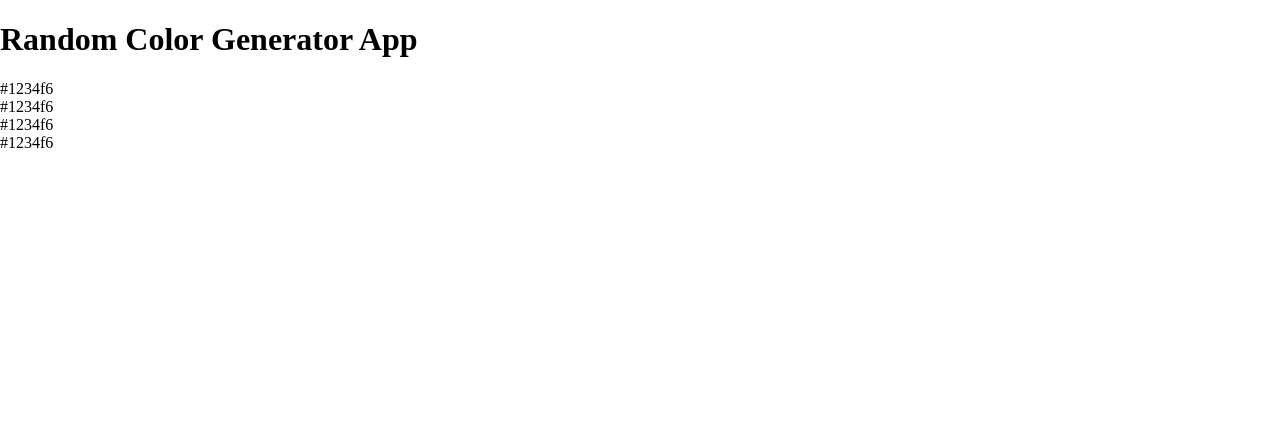
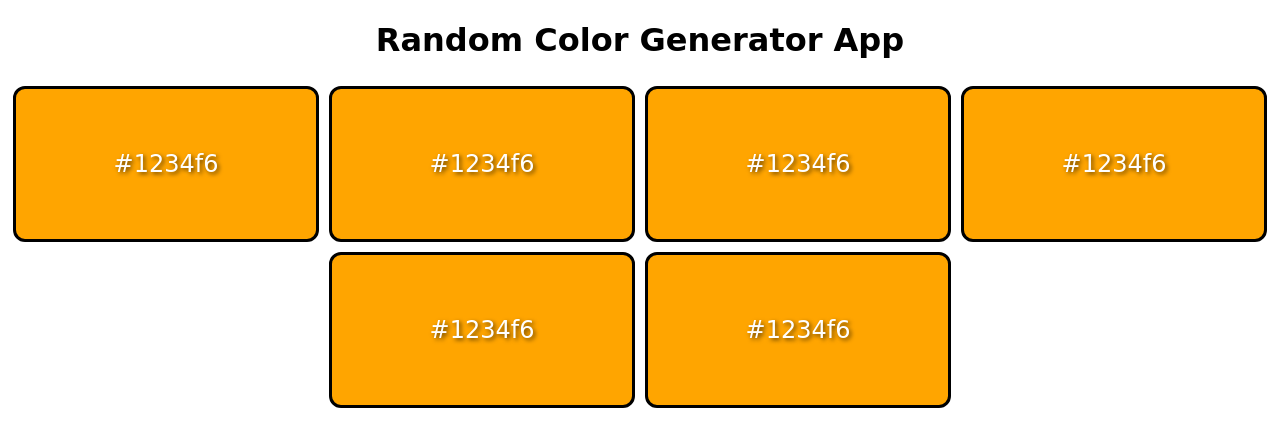
Before and after one commit to Sahil-4U/RandomColors, a plain HTML site: page index.html in a window 1280 px wide. Drawn offline with Linux system fonts and the light colour scheme.

Commit message:
here i have completed css

```diff
--- a/index.html
+++ b/index.html
@@ -22,6 +22,12 @@
         <div class="color-container">
             #1234f6
         </div>
+        <div class="color-container">
+            #1234f6
+        </div><div class="color-container">
+            #1234f6
+        </div>
+
     </div>
     <script src="script.js"></script>
 </body>
--- a/style.css
+++ b/style.css
@@ -2,4 +2,27 @@ body{
     margin: 0;
     padding: 0;
     box-sizing: border-box;
+    font-family: cursive;
 }
+h1{
+    text-align: center;
+}
+.container{
+    display: flex;
+    justify-content: center;
+    flex-wrap: wrap;
+}
+.color-container{
+    width: 300px;
+    height: 150px;
+    background-color: orange;
+    margin: 5px;
+    font-size: 24px;
+    color: white;
+    text-shadow: 2px 2px 4px rgba(0, 0, 0, 0.6);
+    border: 3px solid black;
+    border-radius: 12px;
+    display: flex;
+    justify-content: center;
+    align-items: center;
+}
```
